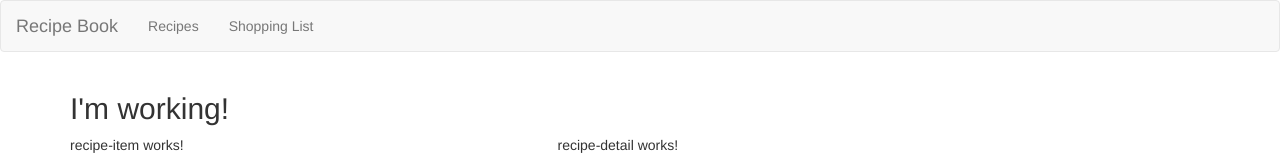
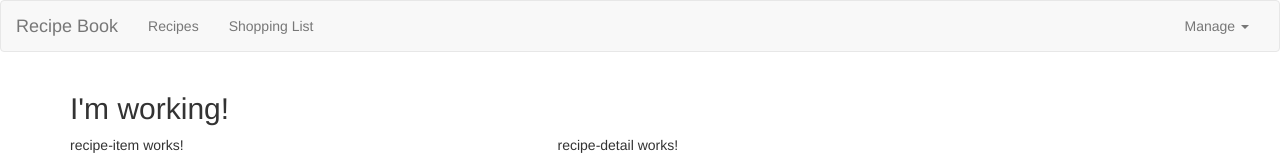
Before and after one commit to alpizano/recipe-book-shopping-list-app, an Angular app: page / in a window 1280 px wide. Shown: the top 160 px of the page. Built offline with nearby package versions, Linux system fonts and the light colour scheme.

Commit message:
add bootstrap/html for header nav

```diff
--- a/src/app/header/header.component.html
+++ b/src/app/header/header.component.html
@@ -13,6 +13,9 @@
       </ul>
       <ul class="nav navbar-nav navbar-right">
         <li class="dropdown">
+          <a href="#" class="dropdown-toggle"
+            >Manage <span class="caret"></span
+          ></a>
           <ul class="dropdown-menu">
             <li><a href="#">Save data</a></li>
             <li><a href="#">Fetch data</a></li>
```
